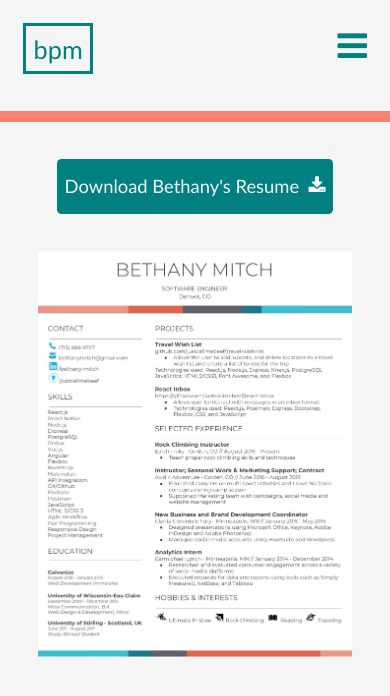
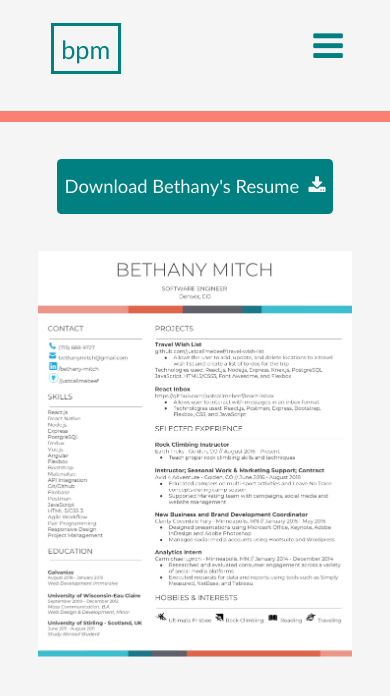
Before and after one commit to justcallmebeef/portfolio, a React (Create React App) app: page /resume in a window 390 px wide. Shown: the top 696 px of the page. Built offline with nearby package versions, Linux system fonts and the light colour scheme.

Commit message:
rearranged code on NavMobile to have correct indents and updated css so the logo in the header would margin the margin of the right side of the nav bar

```diff
--- a/src/App.css
+++ b/src/App.css
@@ -54,7 +54,7 @@ body {
   display: inline-block;
   font-size: 22px;
   margin-top: 20px;
-  margin-left: 20px;
+  margin-left: 2em;
   border: #008080 solid;
   padding: .3em;
 }
@@ -196,11 +196,6 @@ body {
   color: #333333;
 }
 
-#bigIconPhone {
-  font-size: 50px;
-  color: #333333;
-}
-
 p {
   color: #333333;
 }
@@ -212,7 +207,7 @@ p {
 #icon {
   font-size: 30px;
   margin-top: 15px;
-  margin-left: 20px;
+  margin-right: .7em;
 }
 
 .parallax {
@@ -282,13 +277,12 @@ p {
   }
   .mainNav {
       display: flex;
-      margin-right: 30px;
       flex-direction: row;
       justify-content: flex-end;
   }
   .mainNav li {
     margin: 5px;
-    margin-right: 2.5em;
+    margin-right: 2em;
   }
   #icon {
     display: none;
--- a/src/components/NavMobile.js
+++ b/src/components/NavMobile.js
@@ -13,7 +13,8 @@ const NavMobile = (props) => {
                     <Link to='/' style={{ textDecoration: 'none', color: '#008080' }}>bpm</Link>
                 </p>
                 <p className="logoName">bethany p. mitch</p>
-            </div>            <ul className={`${props.toggleMenu ? 'mainNav-none' : 'mainNav' }`}>
+            </div>
+            <ul className={`${props.toggleMenu ? 'mainNav-none' : 'mainNav' }`}>
                 <li className="navLink"><NavLink exact={true} activeClassName="selected" to='/' style={{ textDecoration: 'none', color: '#008080' }}>Projects</NavLink></li>
                 <li className="navLink"><NavLink activeClassName="selected" to='/resume' style={{ textDecoration: 'none', color: '#008080' }}>Resume</NavLink></li>
                 <li className="navLink"><NavLink activeClassName="selected" to='/about' style={{ textDecoration: 'none', color: '#008080' }}>About</NavLink></li>
```
